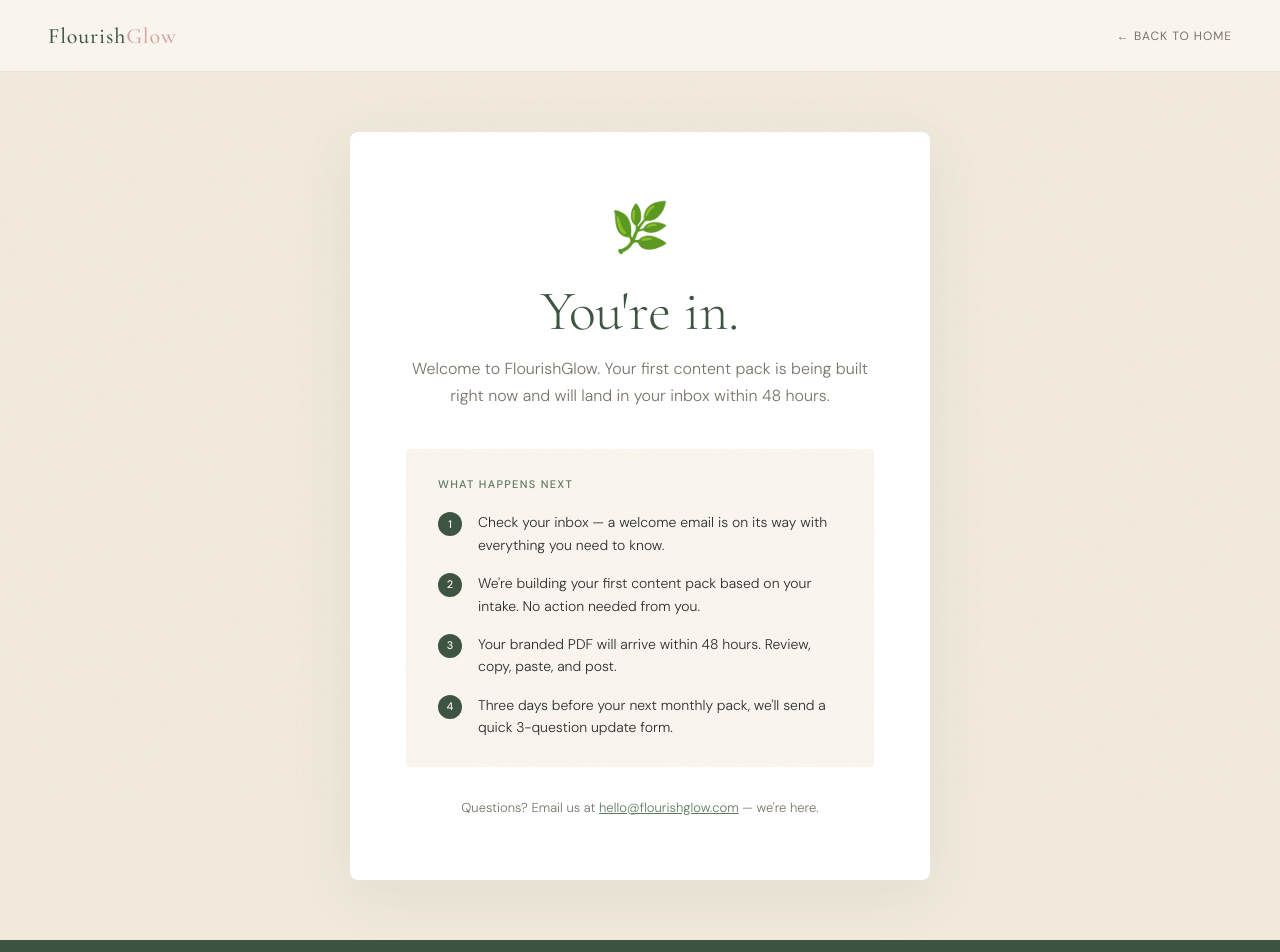
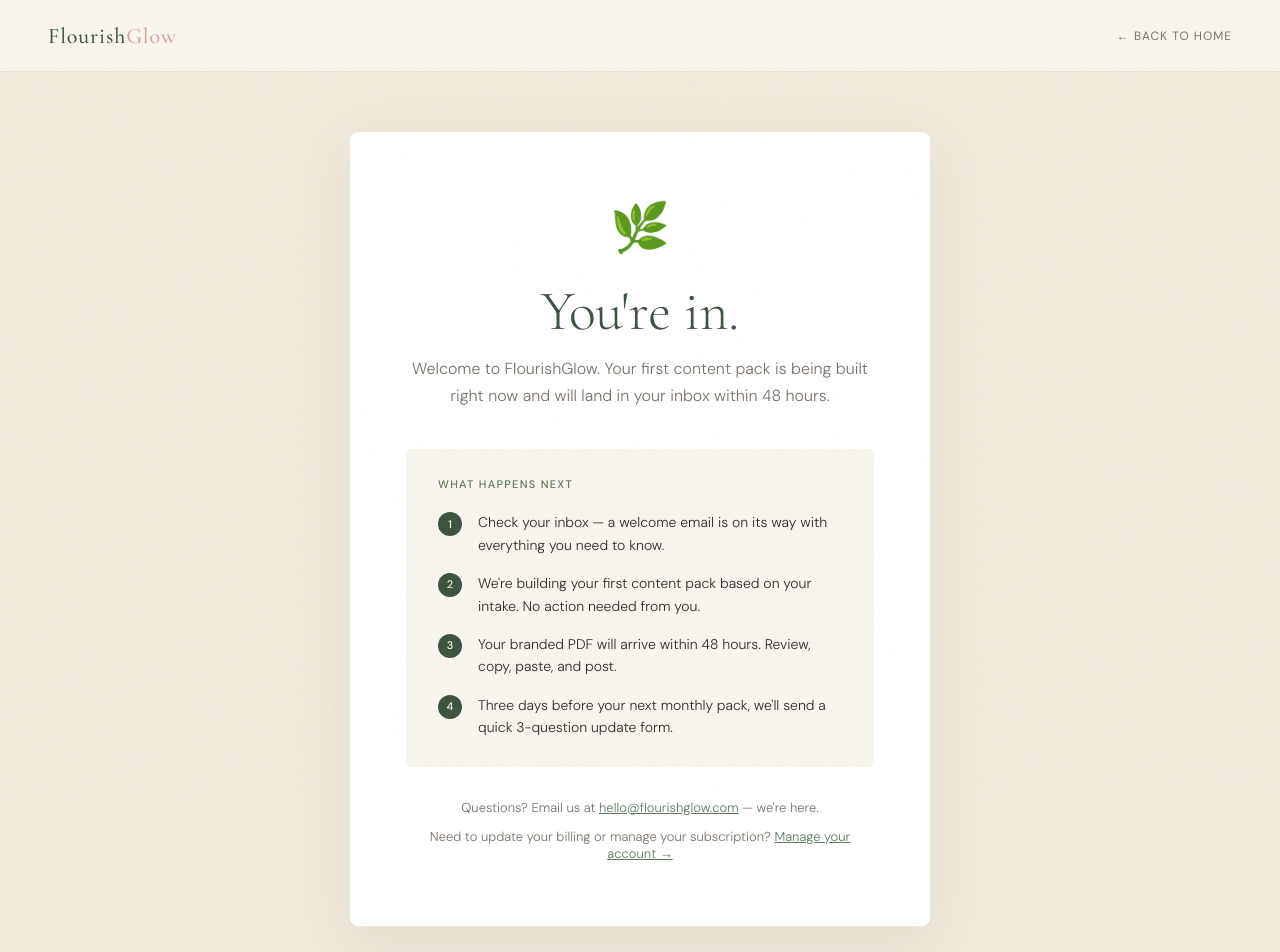
Before and after one commit to cronere/flourishglow, a Next.js app: page /thank-you in a window 1280 px wide. Shown: the top 952 px of the page. Built offline with nearby package versions, Linux system fonts and the light colour scheme.

Commit message:
Update thank-you.js

```diff
--- a/pages/thank-you.js
+++ b/pages/thank-you.js
@@ -25,6 +25,7 @@ export default function ThankYou() {
             <div className={styles.step}><span className={styles.stepNum}>4</span><span>Three days before your next monthly pack, we&apos;ll send a quick 3-question update form.</span></div>
           </div>
           <p className={styles.contact}>Questions? Email us at <a href="mailto:hello@flourishglow.com">hello@flourishglow.com</a> — we&apos;re here.</p>
+          <p className={styles.contact} style={{marginTop:'12px'}}>Need to update your billing or manage your subscription? <a href="https://pay.flourishglow.com/p/login/7sY4gzdRs96WdMQ29haVa00" target="_blank" rel="noreferrer">Manage your account →</a></p>
         </div>
       </div>
       <Footer variant="simple" />
```
